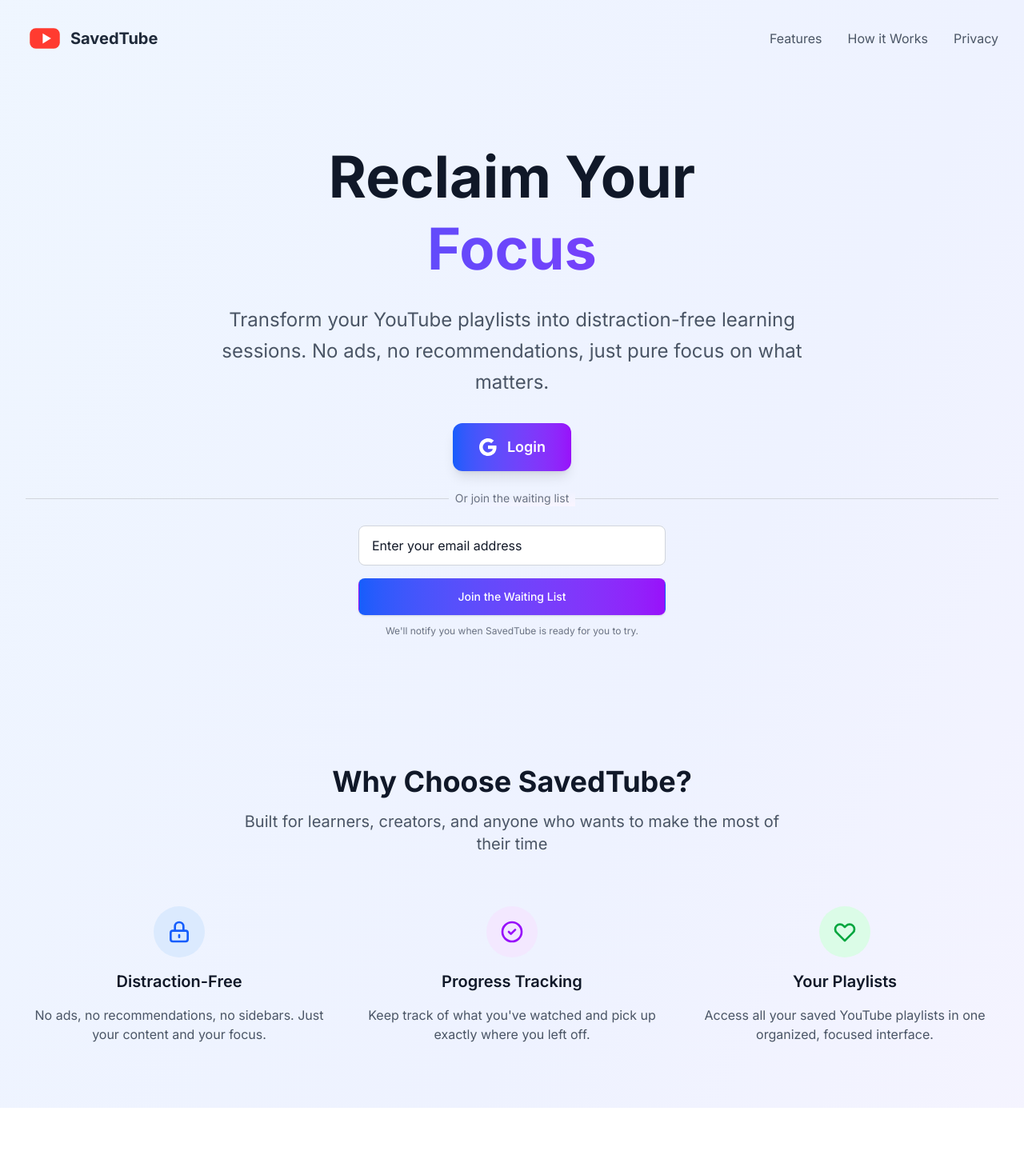
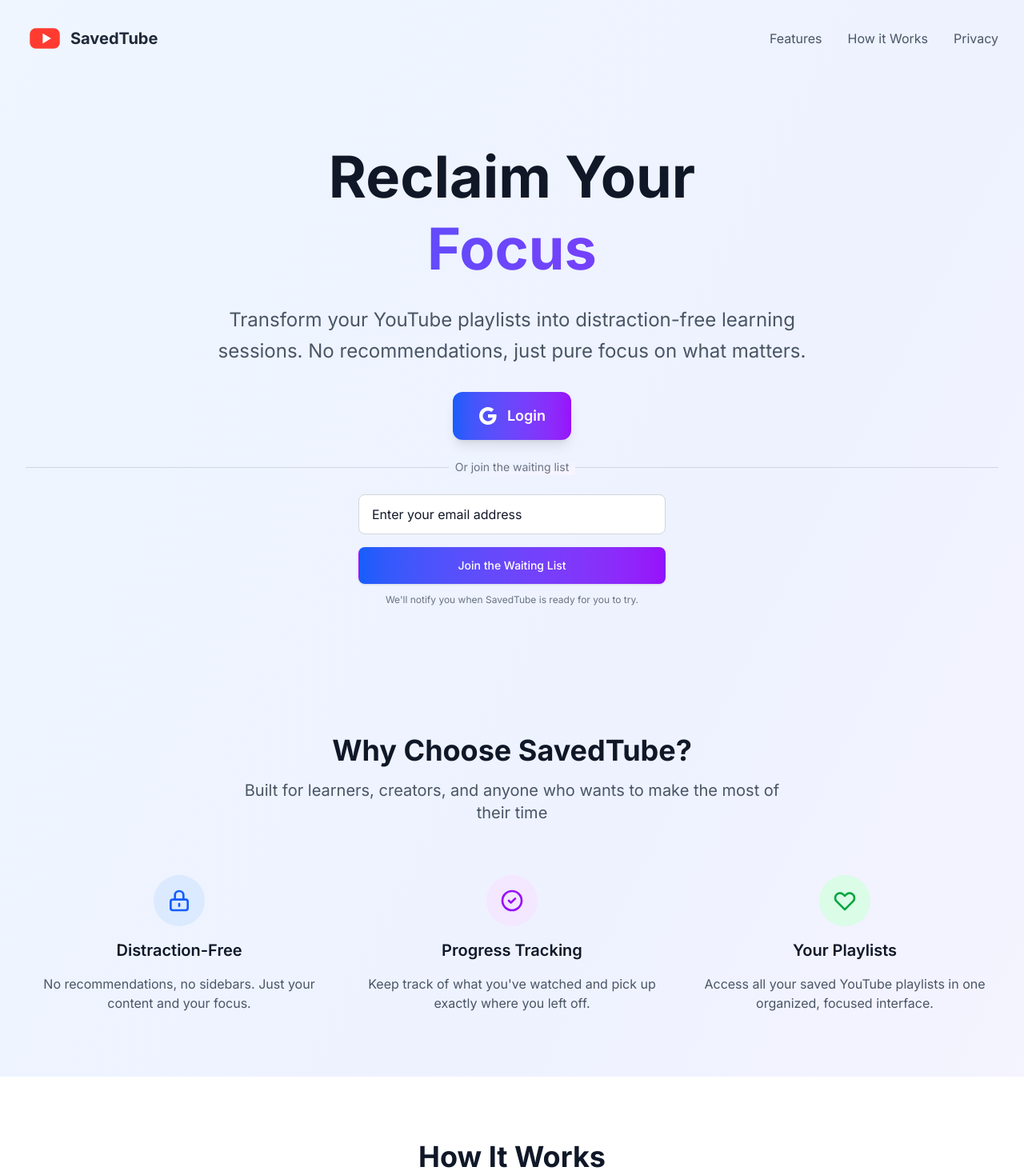
Before and after one commit to agrana/savedtube, a Next.js app: page / in a window 1280 px wide. Shown: the top 1469 px of the page at 80% size. Built offline with nearby package versions, Linux system fonts and the light colour scheme.

Commit message:
fix: remove 'no ads' references from landing page
- Remove misleading 'no ads' claims since YouTube ads cannot be avoided
- Update hero section description to focus on recommendations and sidebars
- Update features section to emphasize distraction-free experience without false ad claims

```diff
--- a/src/app/page.tsx
+++ b/src/app/page.tsx
@@ -47,8 +47,7 @@
             </h1>
             <p className="text-xl md:text-2xl text-gray-600 max-w-3xl mx-auto leading-relaxed">
               Transform your YouTube playlists into distraction-free learning
-              sessions. No ads, no recommendations, just pure focus on what
-              matters.
+              sessions. No recommendations, just pure focus on what matters.
             </p>
           </div>
 
@@ -136,8 +135,7 @@
               Distraction-Free
             </h3>
             <p className="text-gray-600">
-              No ads, no recommendations, no sidebars. Just your content and
-              your focus.
+              No recommendations, no sidebars. Just your content and your focus.
             </p>
           </div>
 
```
